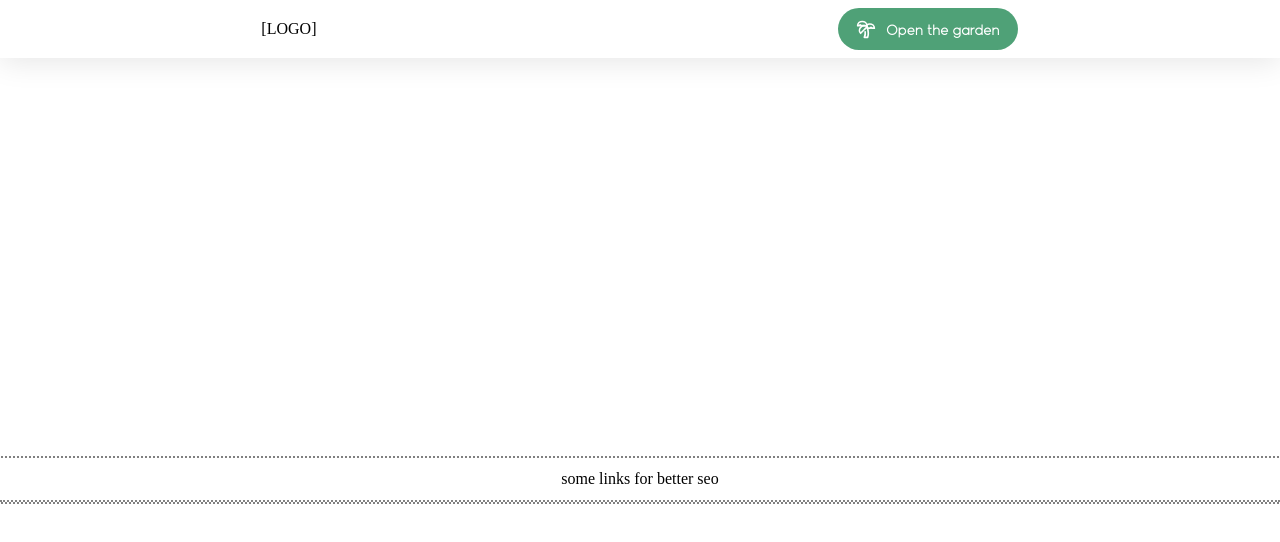
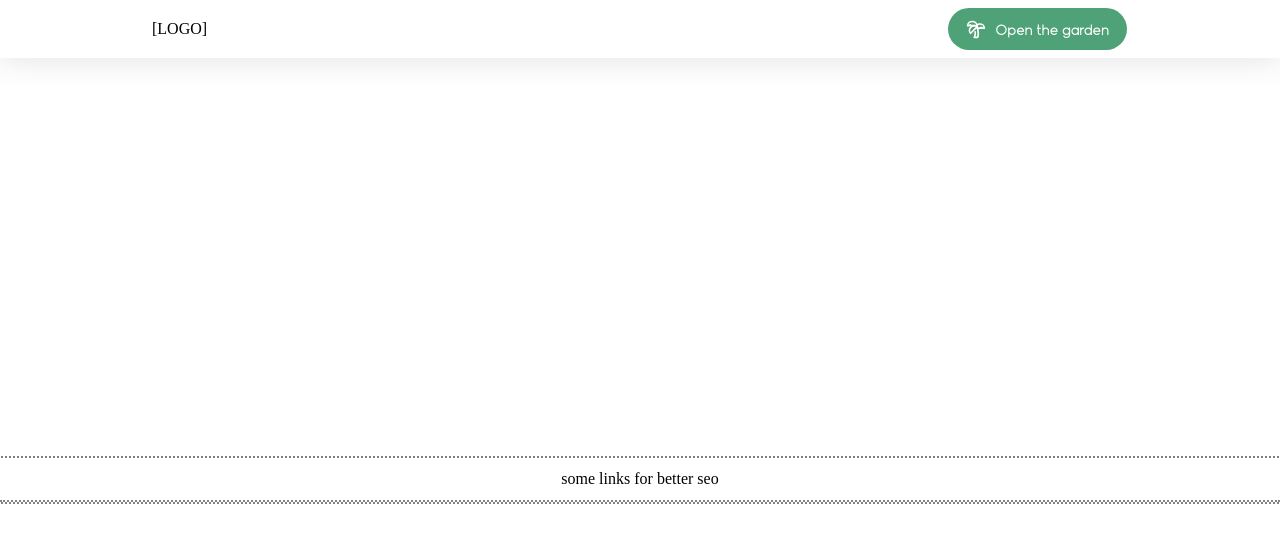
Before and after one commit to raburski/wander-garden-landing, a Next.js app: page /main in a window 1280 px wide. Shown: the top 542 px of the page. Built offline with nearby package versions, Linux system fonts and the light colour scheme.

Commit message:
chore: contained navbar

```diff
--- /dev/null
+++ b/src/components/Contained/index.js
@@ -0,0 +1,9 @@
+import styles from './styles.module.css'
+
+export default function Contained({ children, className }) {
+    return (
+        <div className={[className, styles.contained].join(' ')}>
+            {children}
+        </div>
+    )
+}
--- /dev/null
+++ b/src/components/Contained/styles.module.css
@@ -0,0 +1,6 @@
+.contained {
+    display: flex;
+    align-items: center;
+    width: 100%;
+    max-width: 1000px;
+}
--- a/src/components/NavBar/index.js
+++ b/src/components/NavBar/index.js
@@ -2,12 +2,15 @@ import Link from 'next/link'
 import styles from './styles.module.css'
 import PillLink from '@/components/PillLink'
 import { LuPalmtree } from 'react-icons/lu'
+import Contained from '../Contained'
 
 export default function NavBar() {
     return (
         <div className={styles.navbar}>
-            <Link href="/">[LOGO]</Link>
-            <PillLink href="https://app.wander.garden" icon={LuPalmtree}>Open the garden</PillLink>
+            <Contained className={styles.contained}>
+                <Link href="/">[LOGO]</Link>
+                <PillLink href="https://app.wander.garden" icon={LuPalmtree}>Open the garden</PillLink>
+            </Contained>
         </div>
     )
 }
--- a/src/components/NavBar/styles.module.css
+++ b/src/components/NavBar/styles.module.css
@@ -1,7 +1,7 @@
 .navbar {
     display: flex;
     height: 58px;
-    justify-content: space-around;
+    justify-content: center;
     align-items: center;
     left: auto;
     right: auto;
@@ -14,3 +14,9 @@
     -webkit-backdrop-filter: blur(18.2px);
     border: 1px solid rgba(255, 255, 255, 0.38);
 }
+
+.contained {
+    justify-content: space-between;
+    padding-left: 12px;
+    padding-right: 12px;
+}
```
